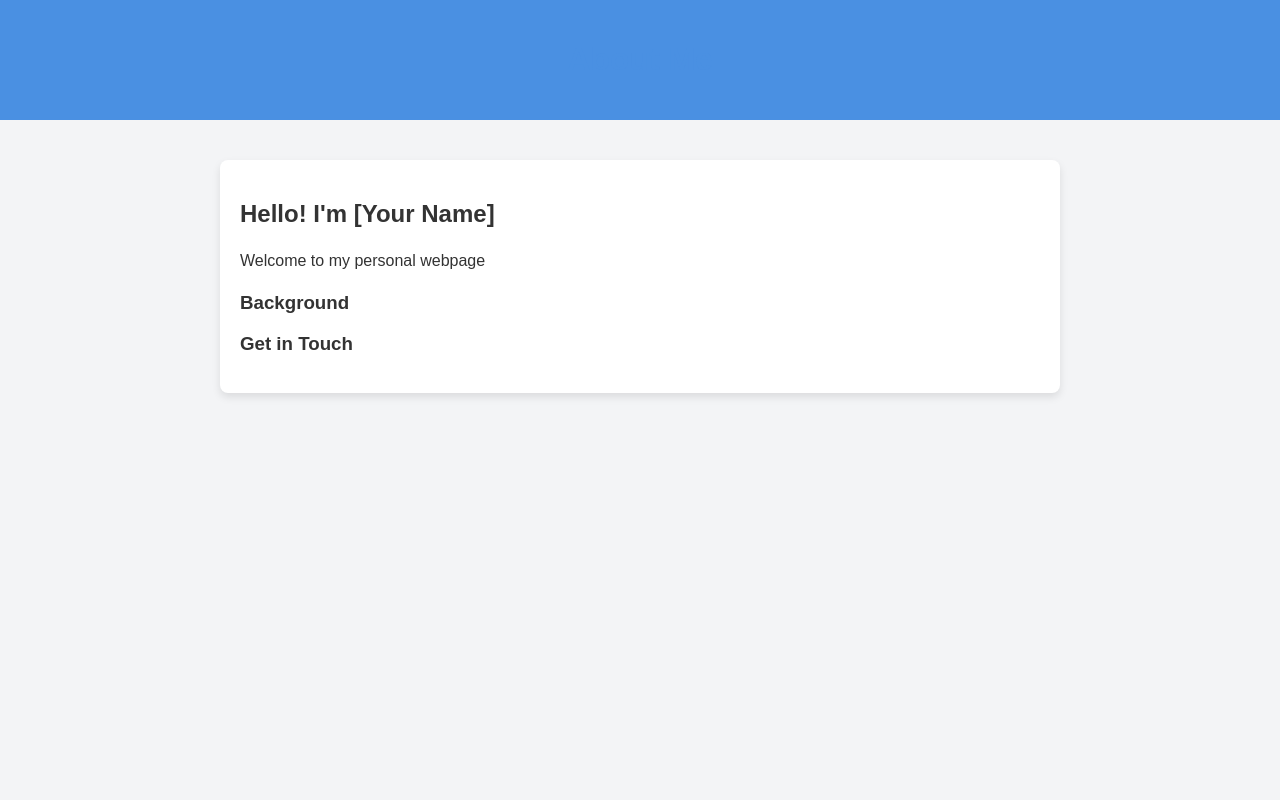
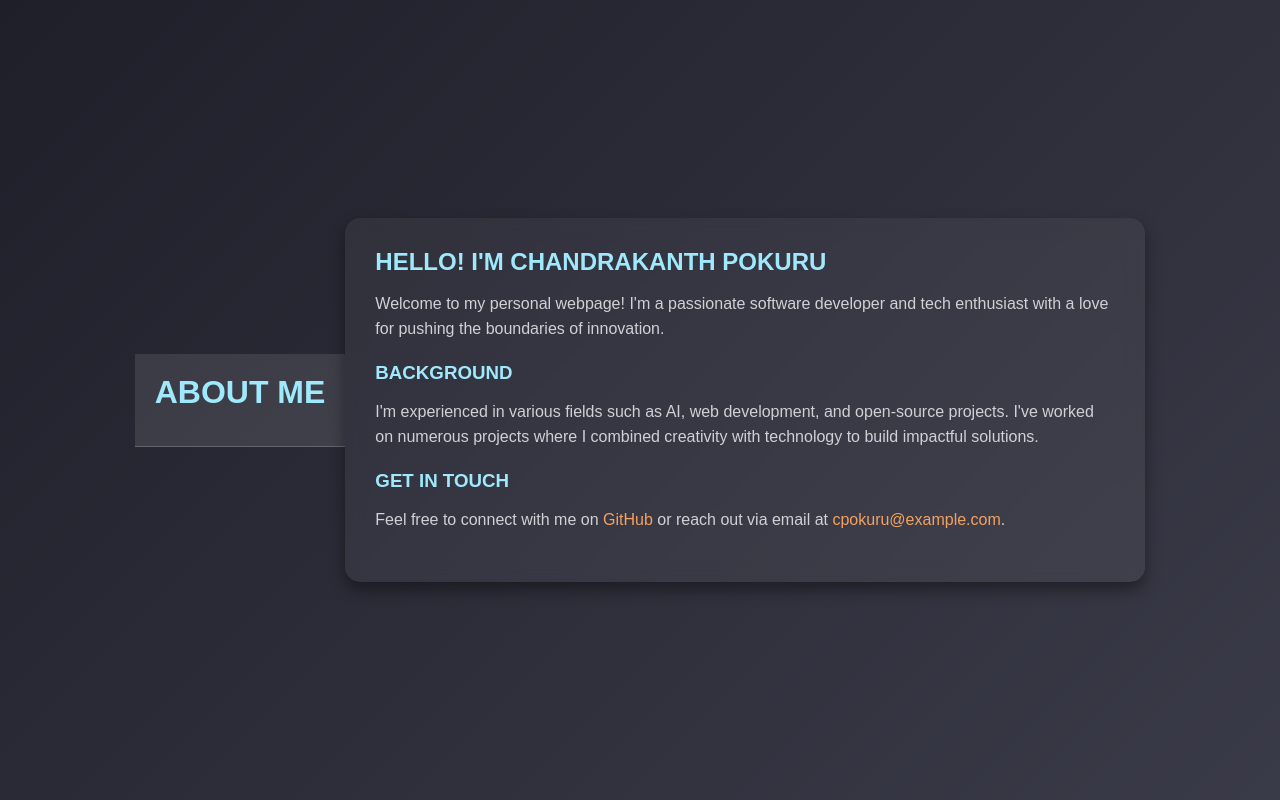
Before and after one commit to cpokuru/chandrakanthpokuru, a plain HTML site: page index.html in a window 1280 px wide. Drawn offline with Linux system fonts and the light colour scheme.

Commit message:
second commit

```diff
--- a/index.html
+++ b/index.html
@@ -5,32 +5,71 @@
     <meta name="viewport" content="width=device-width, initial-scale=1.0">
     <title>About Me</title>
     <style>
+        /* Basic Reset */
+        * {
+            margin: 0;
+            padding: 0;
+            box-sizing: border-box;
+        }
+
+        /* Body Styling */
         body {
             font-family: Arial, sans-serif;
-            background-color: #f3f4f6;
-            color: #333;
+            background: linear-gradient(135deg, #1e1f29, #3a3b48);
+            color: #d0d1d6;
+            display: flex;
+            align-items: center;
+            justify-content: center;
+            min-height: 100vh;
             margin: 0;
-            padding: 0;
         }
+
+        /* Header Styling */
         header {
-            background-color: #4a90e2;
-            color: white;
+            background: rgba(255, 255, 255, 0.1);
+            color: #ffffff;
             padding: 20px;
             text-align: center;
+            border-bottom: 1px solid rgba(255, 255, 255, 0.2);
         }
+
+        /* Main Container Styling */
         main {
             max-width: 800px;
-            margin: 40px auto;
-            padding: 20px;
-            background: white;
-            box-shadow: 0 4px 8px rgba(0,0,0,0.1);
-            border-radius: 8px;
+            background: rgba(255, 255, 255, 0.05);
+            padding: 30px;
+            border-radius: 15px;
+            box-shadow: 0 8px 16px rgba(0, 0, 0, 0.4);
+            backdrop-filter: blur(10px);
         }
-        h1 {
-            color: #4a90e2;
+
+        /* Heading and Paragraph Styling */
+        h1, h2, h3 {
+            color: #a0e9fd;
+            margin-bottom: 15px;
+            text-transform: uppercase;
         }
+
         p {
             line-height: 1.6;
+            color: #d0d1d6;
+            margin-bottom: 20px;
+        }
+
+        /* Link Styling */
+        a {
+            color: #f4a261;
+            text-decoration: none;
+        }
+
+        /* Animation */
+        h1, h2 {
+            animation: fadeIn 1.5s ease;
+        }
+
+        @keyframes fadeIn {
+            from { opacity: 0; }
+            to { opacity: 1; }
         }
     </style>
 </head>
@@ -41,13 +80,14 @@
 </header>
 
 <main>
-    <h2>Hello! I'm [Your Name]</h2>
-    <p>Welcome to my personal webpage</p>
+    <h2>Hello! I'm Chandrakanth Pokuru</h2>
+    <p>Welcome to my personal webpage! I'm a passionate software developer and tech enthusiast with a love for pushing the boundaries of innovation.</p>
 
     <h3>Background</h3>
-
+    <p>I'm experienced in various fields such as AI, web development, and open-source projects. I've worked on numerous projects where I combined creativity with technology to build impactful solutions.</p>
 
     <h3>Get in Touch</h3>
+    <p>Feel free to connect with me on <a href="https://github.com/cpokuru" target="_blank">GitHub</a> or reach out via email at <a href="mailto:cpokuru@example.com">cpokuru@example.com</a>.</p>
 </main>
 
 </body>
```
